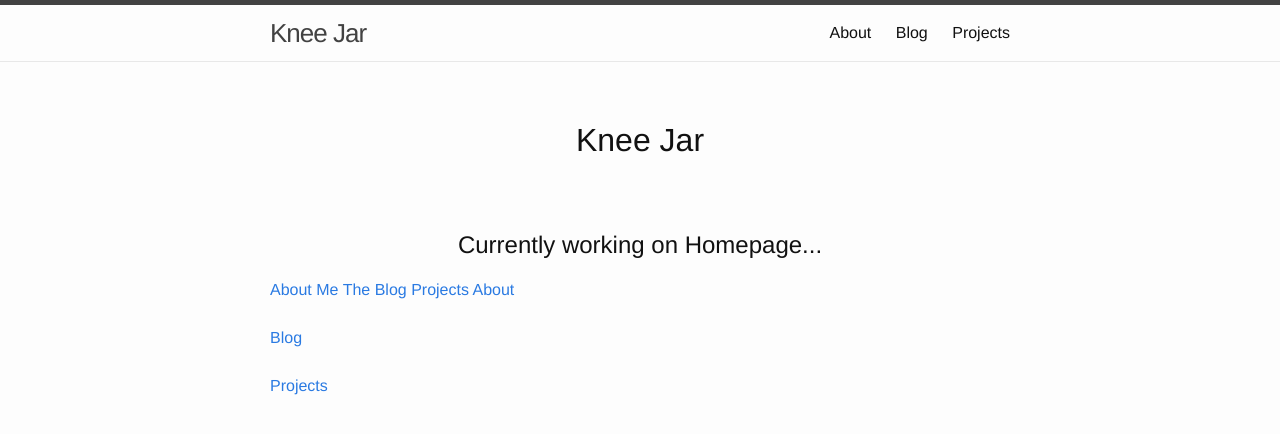
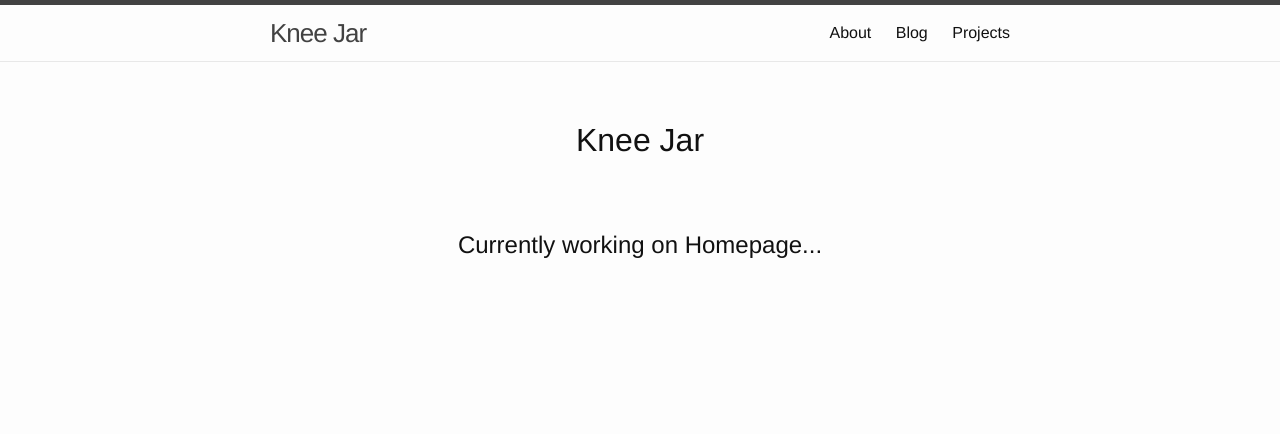
Before and after one commit to haye8277/haye8277.github.io, a Jekyll site: the page built from index.html, in a window 1280 px wide. Shown: the top 434 px of the page. Built offline with Jekyll 4.4.1, drawn with Linux system fonts in a browser that asks for light colours.

Commit message:
final https commit

```diff
--- a/index.html
+++ b/index.html
@@ -6,11 +6,4 @@ layout: homelayout
 <br><br>
 <center><h2>Currently working on Homepage...</h2></center>
 <p>
-<a class="page-link" href="https://www.kneejar.com/about">About Me</a>
-<a class="page-link" href="https://www.kneejar.com/blog">The Blog</a>
-<a class="page-link" href="https://www.kneejar.com/projects">Projects</a>
-<a href="https://www.kneejar.com/about">About</a> <br><br>
-<a href="https://www.kneejar.com/blog">Blog</a> <br><br>
-<a href="https://www.kneejar.com/projects">Projects</a>
-
 </p>
```
